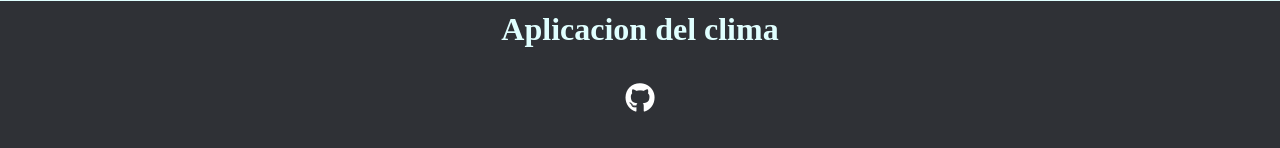
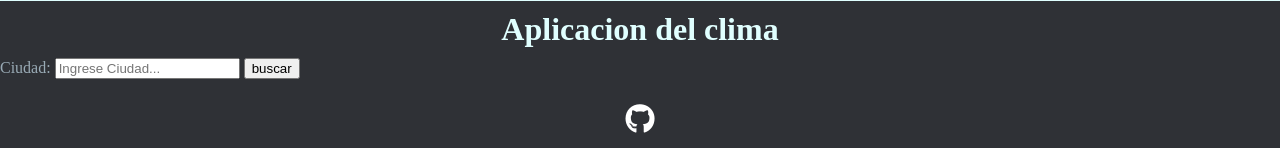
Before and after one commit to Akatsuki-no-Dev/akatsuki-no-clima, a plain HTML site: page index.html in a window 1280 px wide. Shown: the part 471-619 px from the top of the page. Drawn offline with Linux system fonts and the light colour scheme.

Commit message:
agregado div con formulario de busqueda

```diff
--- a/index.html
+++ b/index.html
@@ -36,6 +36,14 @@
         />
       </div>
       <h1>Aplicacion del clima</h1>
+      <div id="busquedaCiudad">
+        <form id="formulario">
+          <label for="ciudad">Ciudad:</label>
+          <input id="ciudad" type="text" placeholder="Ingrese Ciudad..." name="ciudad" required>
+          <button type="submit">buscar</button>
+        </form>
+      </div>
+
       <div id="main">
         <p id="lugar"></p>
         <i id="icons"></i>
```
